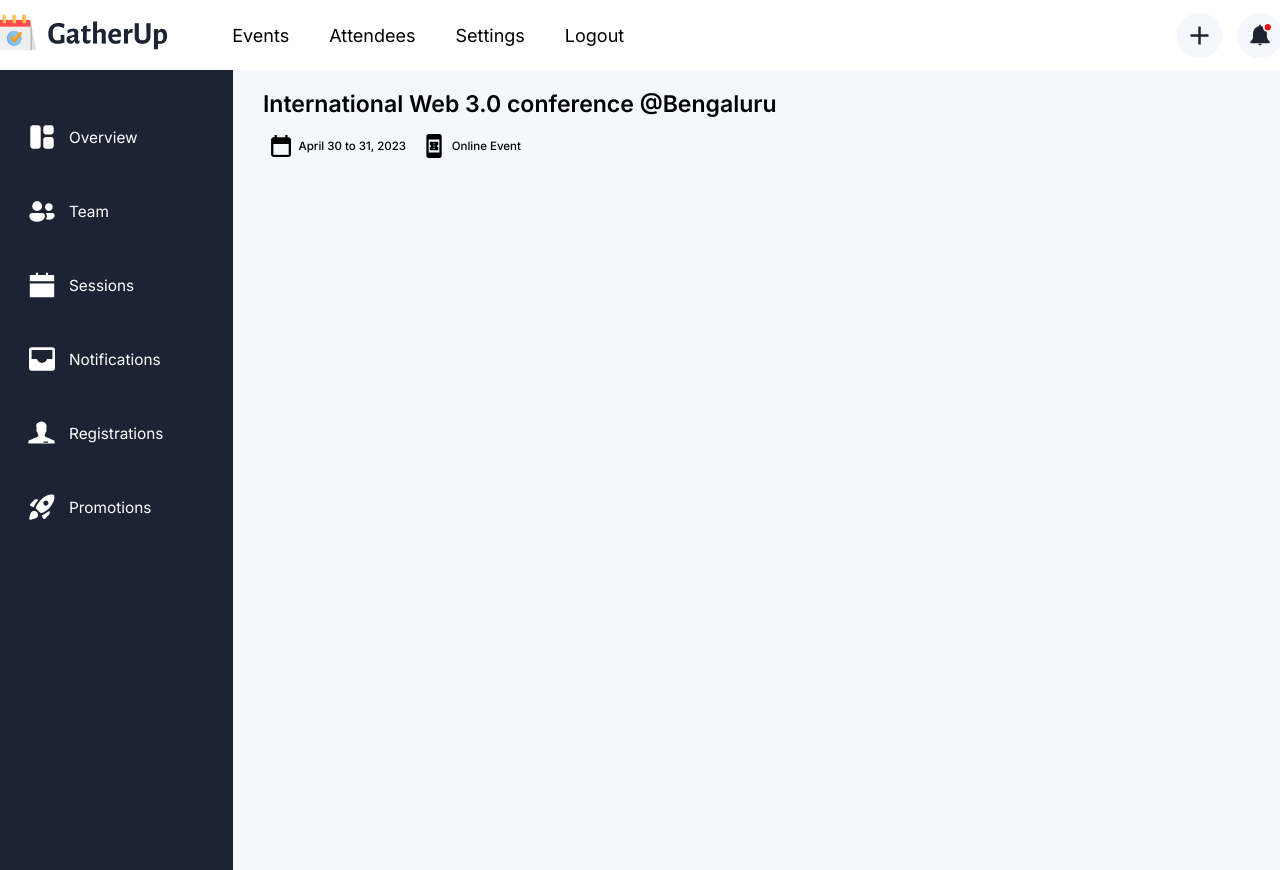
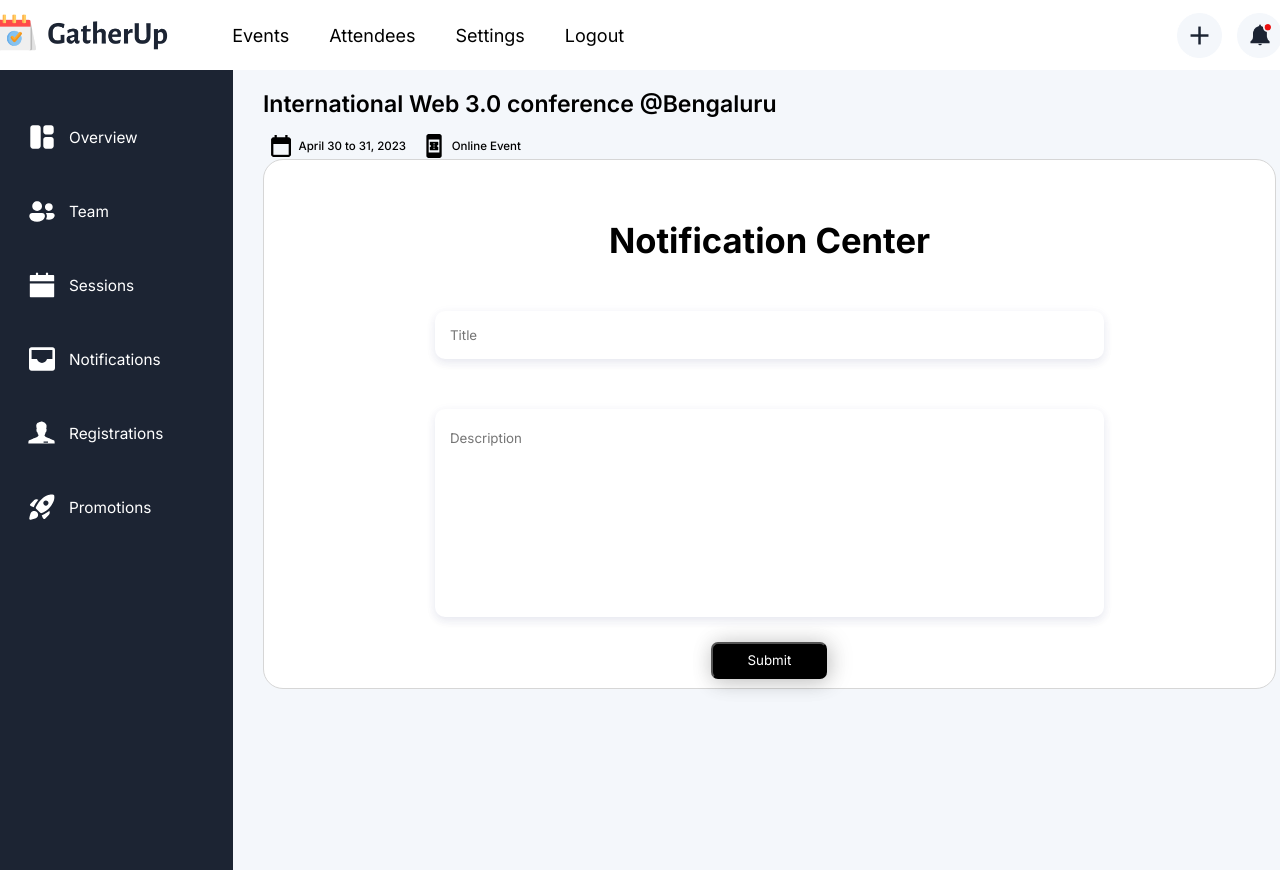
Before and after one commit to Vishal-techy/GatherUp, a Next.js app: page /eventOverview in a window 1280 px wide. Built offline with nearby package versions, Linux system fonts and the light colour scheme; no server answers; sample sign-in values are in the browser's storage.

Commit message:
message send

```diff
--- a/components/NotficationCenter.js
+++ b/components/NotficationCenter.js
@@ -2,17 +2,30 @@ import React from 'react'
 import Button from 'react-bootstrap/Button';
 import Form from 'react-bootstrap/Form';
 import { useState } from 'react';
-function NotificationCenter() {
-
+import axios  from 'axios';
+function NotificationCenter({eventId}) {
+    const [loading, setLoading] = useState(false)
     const [data, setData] = useState({
         title: '',
-        description: '',
-      })
+        description: '',})
+
+    const postContent = (e) => {
+      e.preventDefault()
+      console.log("Hey");
+      setLoading(true)
+      axios.get(`http://localhost:8080/sendMessage/${eventId}`).then((res) => {
+
+        setLoading(false)
+      }).catch((err) => {
+         setLoading(false)
+         alert("Something went wrong")
+      })
+    }
   return (
     <div className='NotificationCentercardWrap'>
     <h2 className='NotificationCard-hero'>Notification Center</h2>
     <div>
-    <Form>
+    <Form onSubmit={postContent}>
       <Form.Group className="mb-3" controlId="formBasicEmail">
         <Form.Control onChange={(e) =>
               setData({
@@ -20,7 +33,7 @@ function NotificationCenter() {
                 title: e.target.value,
               })
             }
-            value={data.title} className='emailInput' placeholder='Title'/>
+            value={data.title} className='emailInput' required placeholder='Title'/>
       </Form.Group>
 
       <Form.Group className="mb-3" controlId="formBasicPassword">
@@ -37,9 +50,13 @@ function NotificationCenter() {
 
       </Form.Group>
       <div className='sub-btn-wrap'>
-      <Button className='submit-btn' variant="primary" type="submit">
-       <span className='span-submit' ><h4>send</h4></span>
-      </Button>
+        {
+          loading ?
+          <div>Loading..</div> :
+        <Button className='submit-btn' variant="primary" type="submit" style={{color: 'white'}}>
+          Submit
+        </Button>
+        }
       </div>
 
     </Form>
--- a/pages/eventOverview.js
+++ b/pages/eventOverview.js
@@ -4,8 +4,10 @@ import React from 'react'
 import Image from 'next/image'
 import date from '../public/date.png'
 import mode from '../public/mode.png'
-
+import NotificationCenter from '@/components/NotficationCenter'
+import { useRouter } from 'next/router'
 function eventOverview() {
+    const { query } = useRouter();
   return (
     <div>
         <NavBar/>
@@ -24,6 +26,8 @@ function eventOverview() {
                             <p className='eveDet'>Online Event</p>
                         </div>
                     </div>
+
+                    <NotificationCenter eventId={query.eventId}/>
         </div>
         </div>
         </div>
```
